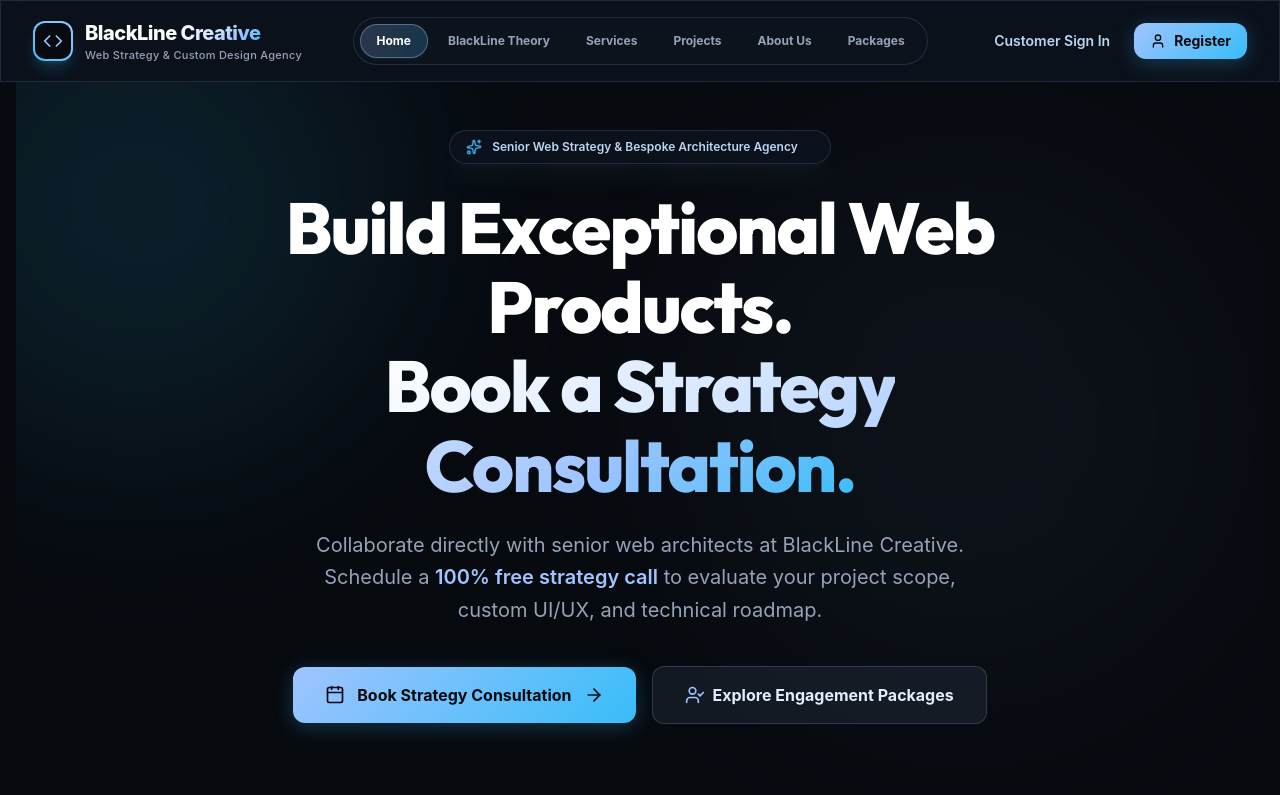
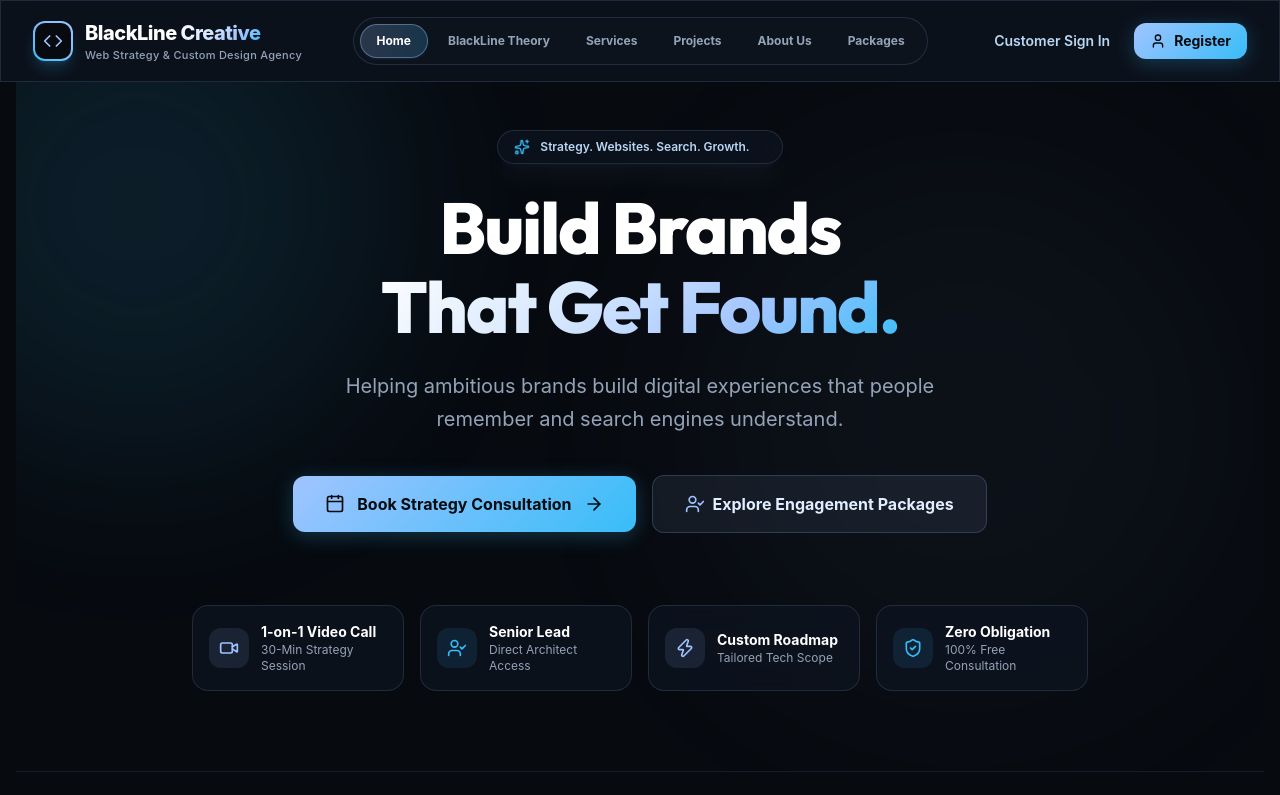
Before and after one commit to sokoni/ash-website, a React (Vite) app: page / in a window 1280 px wide. Shown: the top 795 px of the page. Built offline with nearby package versions, Linux system fonts and the light colour scheme.

Commit message:
Update Hero section copy to strategic digital marketing messaging

```diff
--- a/src/components/Hero.jsx
+++ b/src/components/Hero.jsx
@@ -14,19 +14,19 @@
           {/* Pastel Pill Badge */}
           <div className="inline-flex items-center gap-2.5 px-4 py-2 rounded-full glass-panel border border-[#A0C4FF]/30 text-xs font-semibold text-[#B9D6F2] shadow-xl shadow-[#A0C4FF]/5 animate-float">
             <Sparkles className="w-4 h-4 text-[#38BDF8] animate-spin" style={{ animationDuration: '6s' }} />
-            <span>Senior Web Strategy & Bespoke Architecture Agency</span>
+            <span>Strategy. Websites. Search. Growth.</span>
             <span className="w-1.5 h-1.5 rounded-full bg-[#38BDF8] animate-ping" />
           </div>
 
           {/* Main Title */}
           <h1 className="text-4xl sm:text-6xl lg:text-7xl font-extrabold tracking-tight text-white leading-[1.1]">
-            Build Exceptional Web Products. <br />
-            <span className="pastel-glow-text">Book a Strategy Consultation.</span>
+            Build Brands <br />
+            <span className="pastel-glow-text">That Get Found.</span>
           </h1>
 
-          {/* Subtitle */}
+          {/* Subtitle / Description */}
           <p className="text-lg sm:text-xl text-[#94A3B8] max-w-2xl mx-auto leading-relaxed">
-            Collaborate directly with senior web architects at BlackLine Creative. Schedule a <span className="text-[#A0C4FF] font-semibold">100% free strategy call</span> to evaluate your project scope, custom UI/UX, and technical roadmap.
+            Helping ambitious brands build digital experiences that people remember and search engines understand.
           </p>
 
           {/* Action CTAs */}
```
